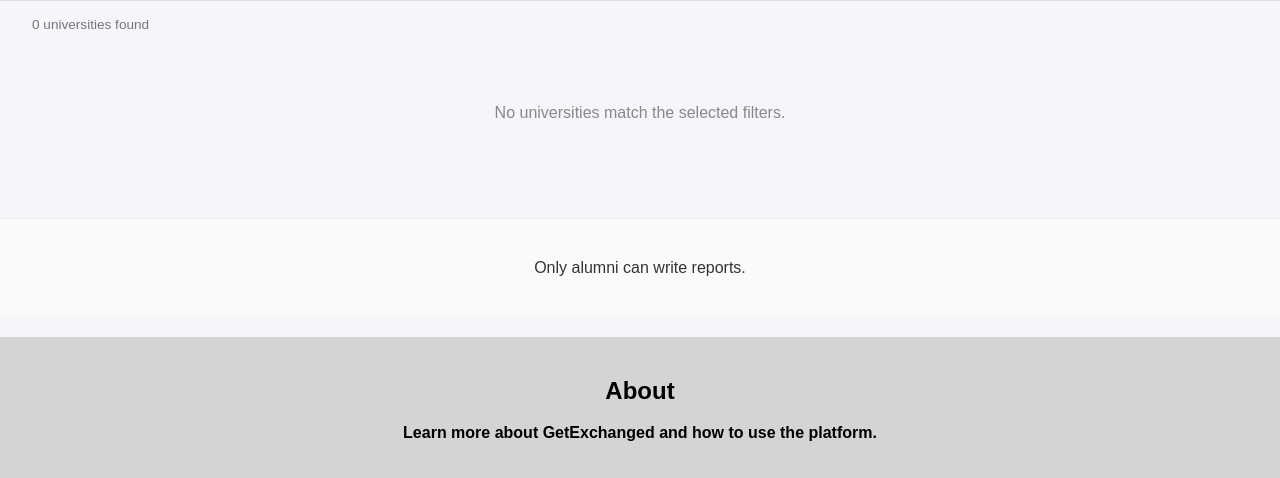
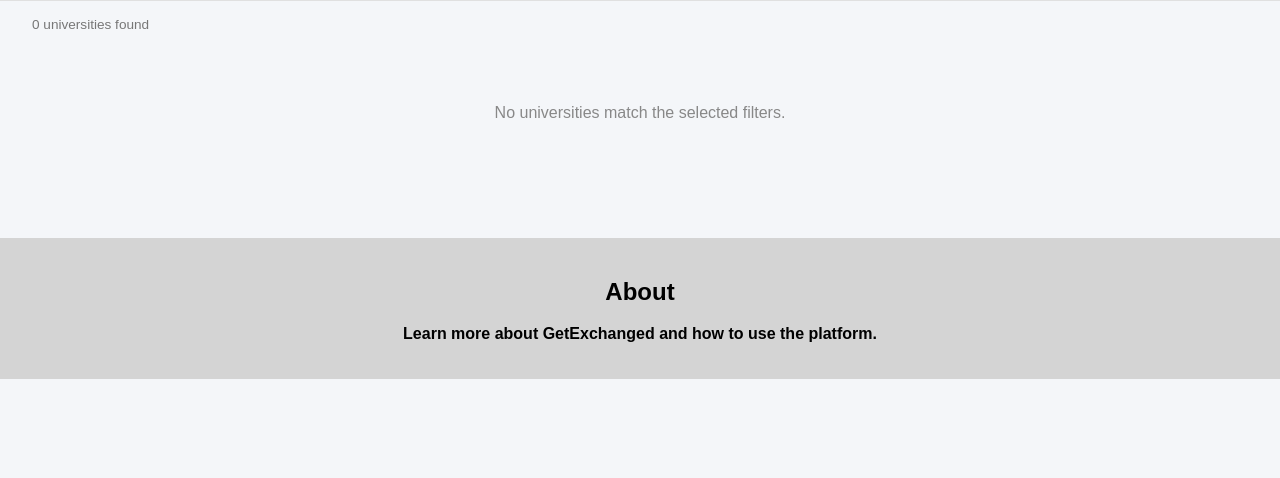
Before and after one commit to Michelle-Dimo/GetExchanged_DIS, a Flask app: page /reports in a window 1280 px wide. Shown: the part 384-862 px from the top of the page. After the commit the page ends 763 px from the top, so only its background shows below. Run offline with Flask 3, Linux system fonts and the light colour scheme; data that the repository does not hold is empty; some libraries are stand-ins or nearby versions.

Commit message:
removed my reports

```diff
--- a/app/templates/reports.html
+++ b/app/templates/reports.html
@@ -52,14 +52,6 @@
 </div>
 
 <div class="university-grid" id="university-grid"></div>
-
-<div class="write-report-bar">
-    {% if g.user and g.user['status'] == 'Alumni' %}
-        <a href="{{ url_for('main.write_report') }}" class="btn primary-btn">Write a Report</a>
-    {% else %}
-        <p class="muted">Only alumni can write reports.</p>
-    {% endif %}
-</div>
 
 <script>
     const REPORTS_DATA = {{ reports | tojson }};
```
Also changed, not shown: app/templates/profile.html (+0 -11 lines).
